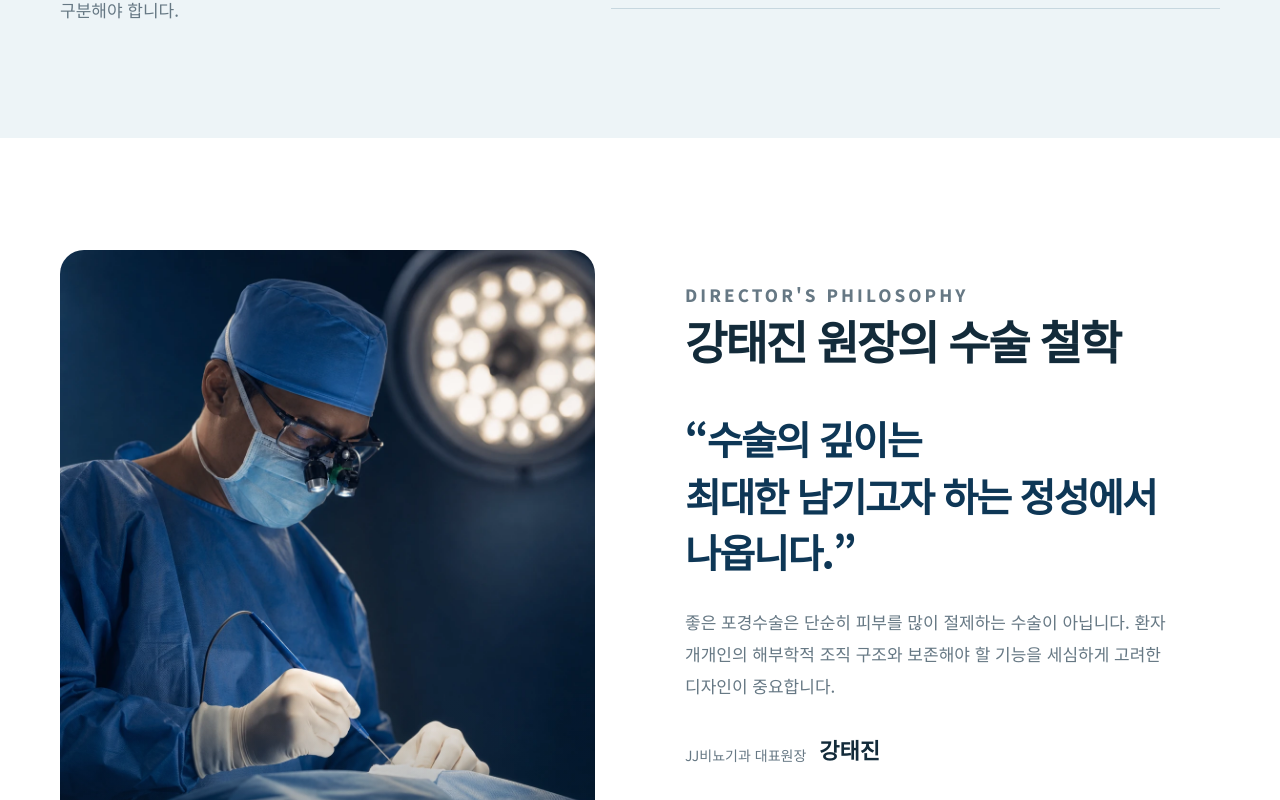
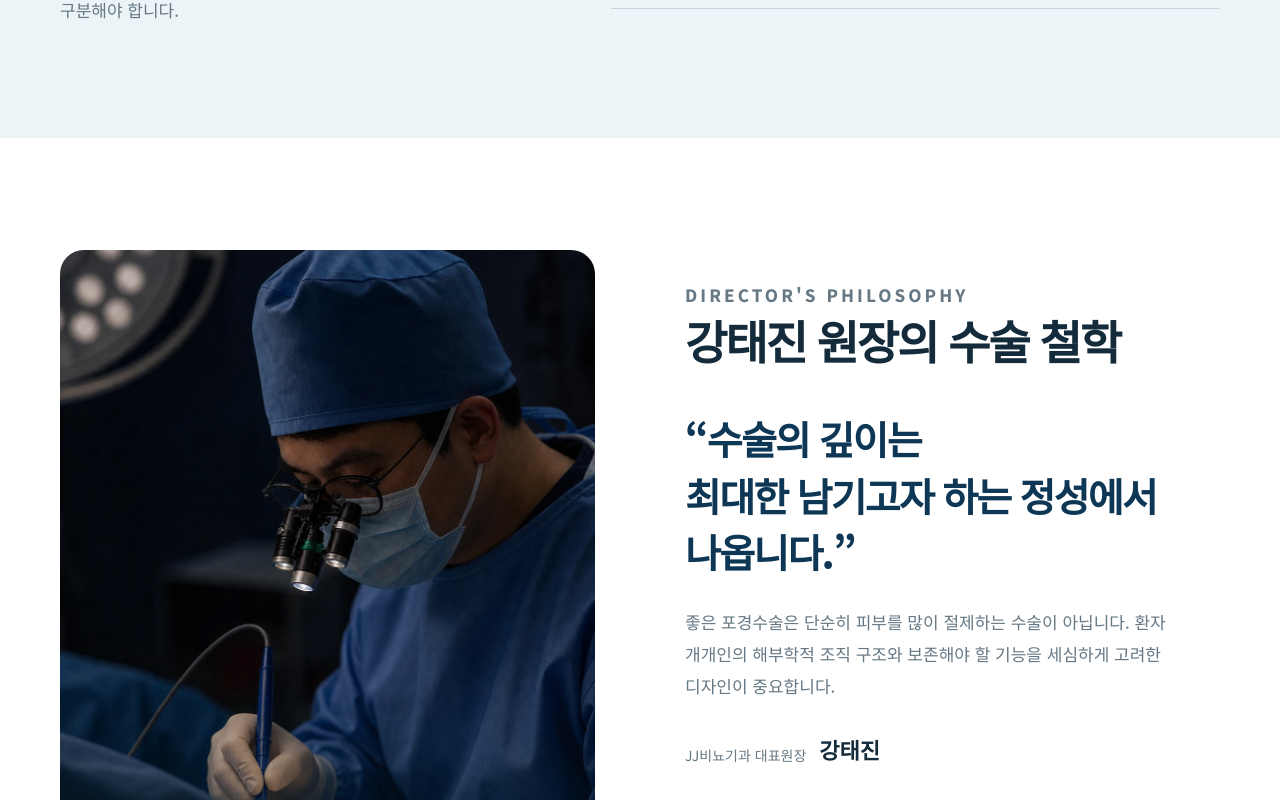
Before and after one commit to i8d8e8a8/jj-preservation-circumcision-page-preview, a Next.js app: page / in a window 1280 px wide. Shown: the part 11200-12000 px from the top of the page. Built offline with nearby package versions, Linux system fonts and the light colour scheme.

Commit message:
Use dark side-profile surgeon photo

```diff
--- a/app/globals.css
+++ b/app/globals.css
@@ -1156,7 +1156,7 @@ img {
 
 .doctor-photo img {
   object-fit: cover;
-  object-position: center 44%;
+  object-position: center 50%;
 }
 
 .doctor-photo::after {
--- a/app/page.tsx
+++ b/app/page.tsx
@@ -841,8 +841,8 @@ export default function Home() {
         <div className="shell doctor-grid">
           <div className="doctor-photo">
             <Image
-              src={`${ASSET_BASE}/doctor-procedure-cautery-v2.webp`}
-              alt="수술실에서 전기 소작기 핸드피스를 들고 정밀 수술을 진행하는 강태진 대표원장"
+              src={`${ASSET_BASE}/doctor-procedure-cautery-dark-v5.webp`}
+              alt="어두운 수술실에서 전기 소작기 핸드피스를 들고 정밀 수술을 진행하는 강태진 대표원장"
               fill
               sizes="(max-width: 800px) 100vw, 46vw"
             />
```
Also changed, not shown: public/doctor-procedure-cautery-dark-v5.webp (added).
